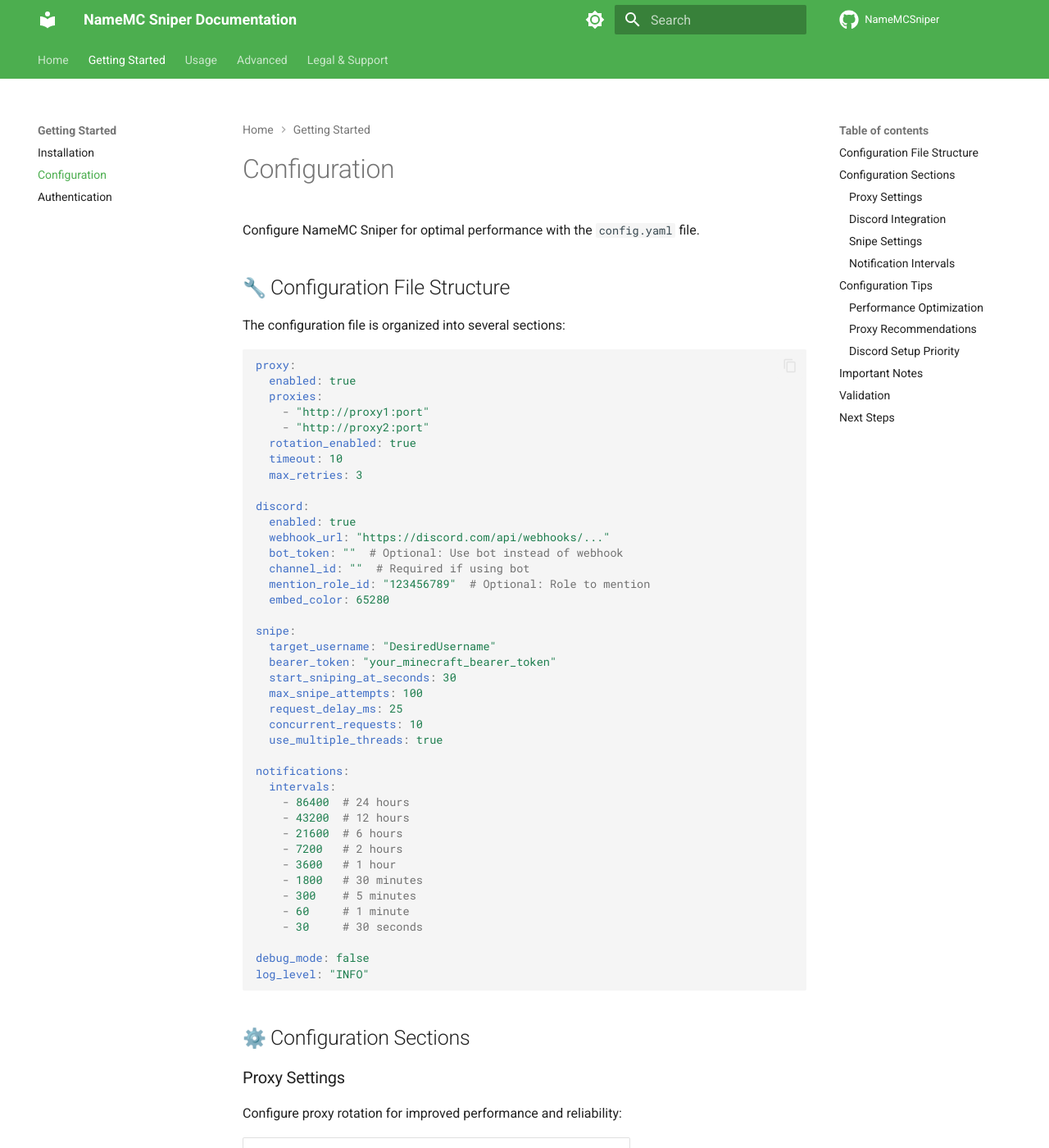
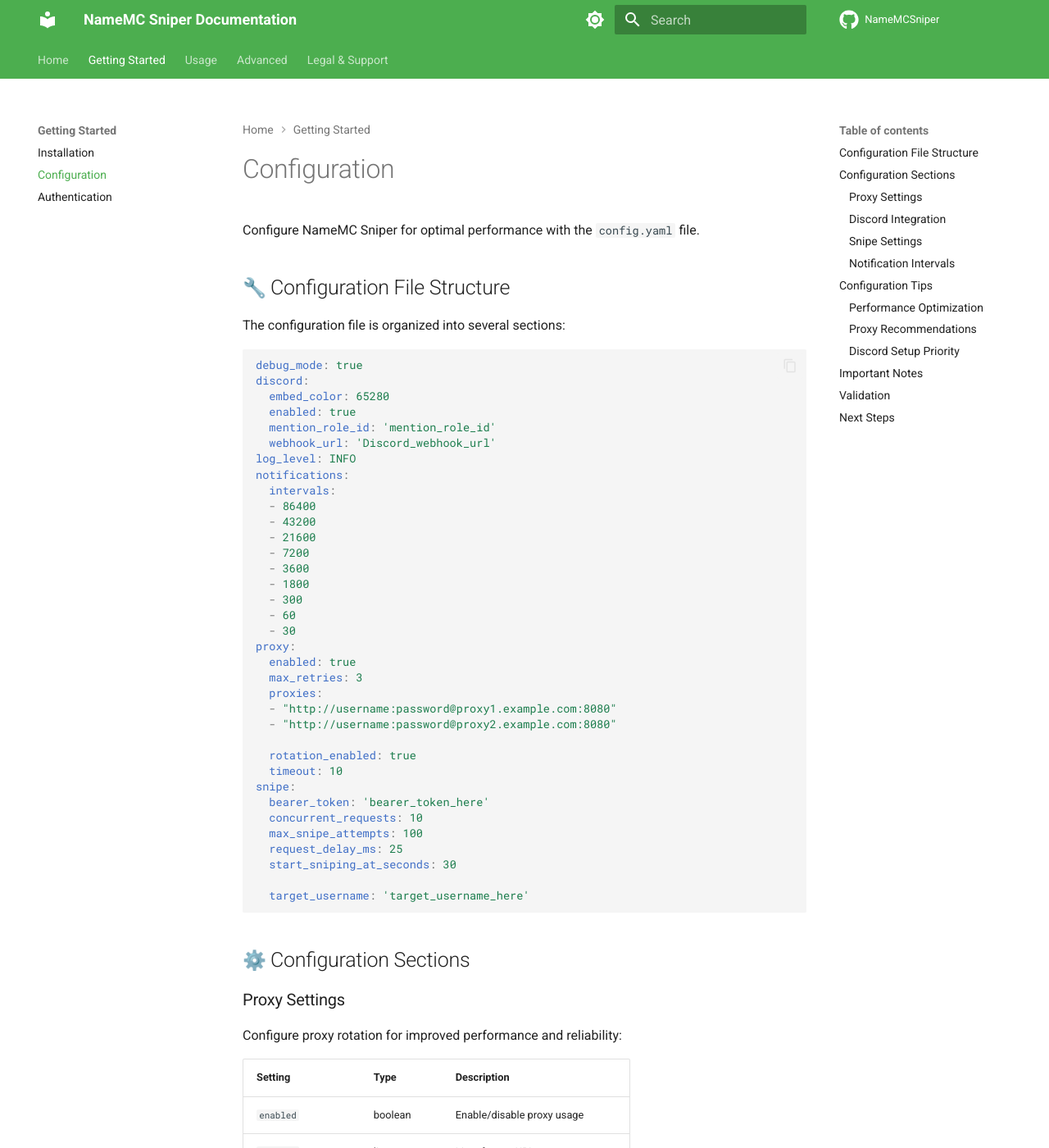
Before and after one commit to zwroee/NameMCSniper-Docs, an MkDocs documentation site: the page built from docs/getting-started/configuration.md, in a window 1280 px wide and 1400 px high. Shown: the whole window at 82% size. Built offline with MkDocs 1.6.1 and Material for MkDocs 9.7.7, drawn with Linux system fonts in a browser that asks for light colours; emoji names are drawn with the system emoji font; comment, search, counter and statistics services are not loaded; the version menu is left out; some of the changed text lies outside the part shown.

Commit message:
Update configuration.md

````diff
--- a/docs/getting-started/configuration.md
+++ b/docs/getting-started/configuration.md
@@ -7,46 +7,41 @@
 The configuration file is organized into several sections:
 
 ```yaml
+debug_mode: true
+discord:
+  embed_color: 65280
+  enabled: true
+  mention_role_id: 'mention_role_id'
+  webhook_url: 'Discord_webhook_url'
+log_level: INFO
+notifications:
+  intervals:
+  - 86400
+  - 43200
+  - 21600
+  - 7200
+  - 3600
+  - 1800
+  - 300
+  - 60
+  - 30
 proxy:
   enabled: true
+  max_retries: 3
   proxies:
-    - "http://proxy1:port"
-    - "http://proxy2:port"
+  - "http://username:password@proxy1.example.com:8080"
+  - "http://username:password@proxy2.example.com:8080"
+
   rotation_enabled: true
   timeout: 10
-  max_retries: 3
-
-discord:
-  enabled: true
-  webhook_url: "https://discord.com/api/webhooks/..."
-  bot_token: ""  # Optional: Use bot instead of webhook
-  channel_id: ""  # Required if using bot
-  mention_role_id: "123456789"  # Optional: Role to mention
-  embed_color: 65280
-
 snipe:
-  target_username: "DesiredUsername"
-  bearer_token: "your_minecraft_bearer_token"
-  start_sniping_at_seconds: 30
+  bearer_token: 'bearer_token_here'
+  concurrent_requests: 10
   max_snipe_attempts: 100
   request_delay_ms: 25
-  concurrent_requests: 10
-  use_multiple_threads: true
+  start_sniping_at_seconds: 30
 
-notifications:
-  intervals:
-    - 86400  # 24 hours
-    - 43200  # 12 hours
-    - 21600  # 6 hours
-    - 7200   # 2 hours
-    - 3600   # 1 hour
-    - 1800   # 30 minutes
-    - 300    # 5 minutes
-    - 60     # 1 minute
-    - 30     # 30 seconds
-
-debug_mode: false
-log_level: "INFO"
+  target_username: 'target_username_here'
 ```
 
 ## :gear: Configuration Sections
@@ -77,8 +72,6 @@
 |---------|------|-------------|
 | `enabled` | boolean | Enable Discord notifications |
 | `webhook_url` | string | Discord webhook URL (recommended) |
-| `bot_token` | string | Discord bot token (alternative) |
-| `channel_id` | string | Channel ID (required for bot) |
 | `mention_role_id` | string | Role ID to mention (optional) |
 | `embed_color` | integer | Embed color (decimal format) |
 
````
